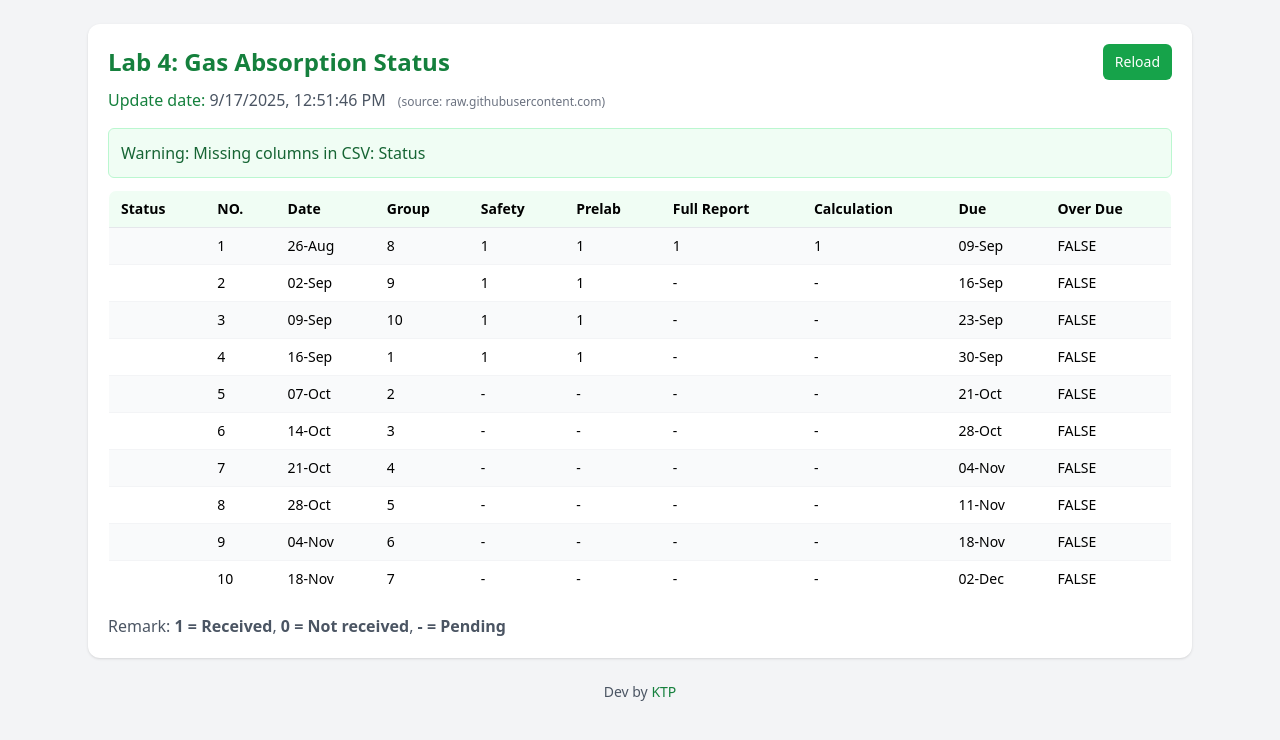
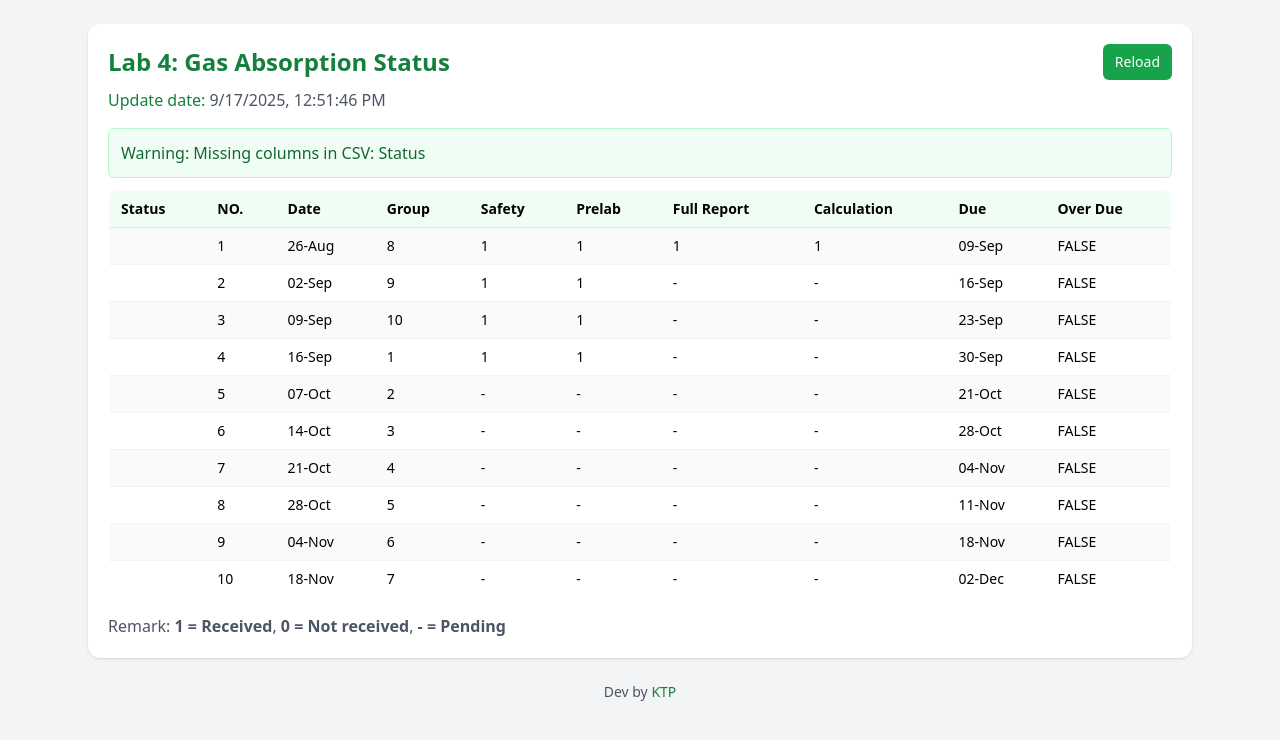
Before and after one commit to qKTPq/452-lab4-status, a plain HTML site: page index.html in a window 1280 px wide. Drawn offline with nearby package versions, Linux system fonts and the light colour scheme.

Commit message:
Update index.html

```diff
--- a/index.html
+++ b/index.html
@@ -19,14 +19,13 @@
         </div>
       </div>
 
-      <!-- Update/loaded date (auto-filled from response headers if available) -->
+      <!-- Update date -->
       <p class="text-gray-600 mb-4">
         <span class="font-medium text-green-700">Update date:</span>
         <span id="update-date">—</span>
-        <span id="data-source" class="ml-2 text-xs text-gray-500"></span>
       </p>
 
-      <!-- Notice (now green themed) -->
+      <!-- Notice -->
       <div id="notice" class="hidden mb-3 p-3 rounded-md bg-green-50 border border-green-200 text-green-800"></div>
 
       <div id="table-container" class="overflow-x-auto text-sm">Loading...</div>
@@ -48,21 +47,17 @@
   </main>
 
   <script>
-    // 1) CSV source(s). The first is the preferred raw GitHub URL (no token, no refs/heads).
-    //    The second is a jsDelivr CDN fallback. The third is a relative fallback if CSV is hosted with the page.
-    const CSV_URLS = [
-      'https://raw.githubusercontent.com/qKTPq/452-lab4-status/main/452-Check%20List-KTP.csv',
-      'https://cdn.jsdelivr.net/gh/qKTPq/452-lab4-status@main/452-Check%20List-KTP.csv',
-      '452-Check List-KTP.csv'
-    ];
+    // CSV is already in the repo (same folder as this HTML)
+    // If your CSV is in a subfolder, e.g., /data, change to './data/452-Check List-KTP.csv'
+    const CSV_URL = encodeURI('./452-Check List-KTP.csv');
 
-    // 2) Only these columns (in this exact order) will be displayed:
+    // Only these columns (in this exact order) will be displayed:
     const TARGET_HEADERS = [
       'Status', 'NO.', 'Date', 'Group', 'Safety',
       'Prelab', 'Full Report', 'Calculation', 'Due', 'Over Due'
     ];
 
-    // 3) Allow minor header variations (extra spaces, punctuation)
+    // Allow minor header variations (extra spaces, punctuation)
     const ACCEPTABLE_VARIANTS = {
       'Status': ['Status'],
       'NO.': ['NO.', 'No.', 'NO', 'No', 'Number', 'No. '],
@@ -157,59 +152,28 @@
     }
 
     async function fetchCsvText(url) {
-      const bust = (url.includes('?') ? '&' : '?') + 't=' + Date.now(); // cache-busting
+      // cache-busting for GitHub Pages and static hosting
+      const bust = (url.includes('?') ? '&' : '?') + 't=' + Date.now();
       const res = await fetch(url + bust, { cache: 'no-store' });
-      const snippet = async () => {
-        try { return (await res.clone().text()).slice(0, 300); } catch { return ''; }
-      };
       if (!res.ok) {
-        const s = await snippet();
-        throw new Error(`Fetch failed: ${res.status} ${res.statusText}${s ? ' - ' + s : ''}`);
+        const snippet = await res.text().catch(() => '');
+        throw new Error(`Fetch failed: ${res.status} ${res.statusText}${snippet ? ' - ' + snippet.slice(0, 200) : ''}`);
       }
-      const text = await res.text();
-      const lastModified = res.headers.get('last-modified');
-      return { text, lastModified, source: url };
-    }
-
-    async function loadFromAny(urls) {
-      const errors = [];
-      for (const url of urls) {
-        try {
-          return await fetchCsvText(url);
-        } catch (e) {
-          console.warn('Source failed:', url, e);
-          errors.push(`${url} -> ${e.message}`);
-        }
-      }
-      const err = new Error('All sources failed:\n' + errors.join('\n'));
-      err.all = errors;
-      throw err;
-    }
-
-    function setUpdateInfo(lastModified, source) {
-      const updateEl = document.getElementById('update-date');
-      const srcEl = document.getElementById('data-source');
-      if (lastModified) {
-        const when = new Date(lastModified);
-        updateEl.textContent = isNaN(when.getTime())
-          ? `Response time: ${new Date().toLocaleString()}`
-          : when.toLocaleString();
-      } else {
-        updateEl.textContent = new Date().toLocaleString();
-      }
-      srcEl.textContent = source ? `(source: ${new URL(source).hostname})` : '';
+      return res.text();
     }
 
     async function loadAndRender() {
       const tableContainer = document.getElementById('table-container');
       const notice = document.getElementById('notice');
+      const updateEl = document.getElementById('update-date');
+
       notice.classList.add('hidden');
       notice.textContent = '';
       tableContainer.innerHTML = 'Loading...';
 
       try {
-        const { text, lastModified, source } = await loadFromAny(CSV_URLS);
-        setUpdateInfo(lastModified, source);
+        const text = await fetchCsvText(CSV_URL);
+        updateEl.textContent = new Date().toLocaleString();
 
         const parsed = Papa.parse(text, { header: true, skipEmptyLines: true });
         if (parsed.errors && parsed.errors.length) {
```
